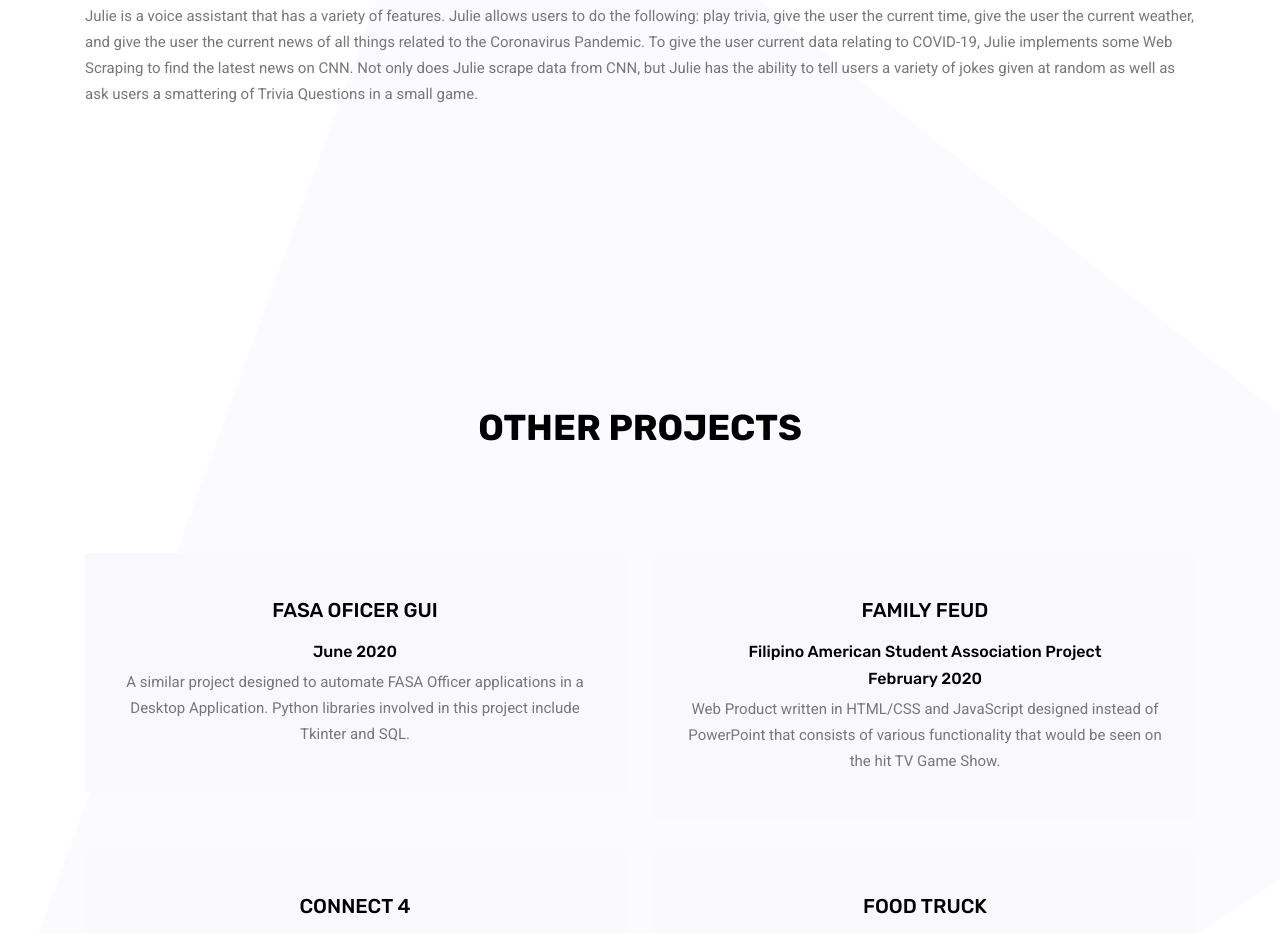
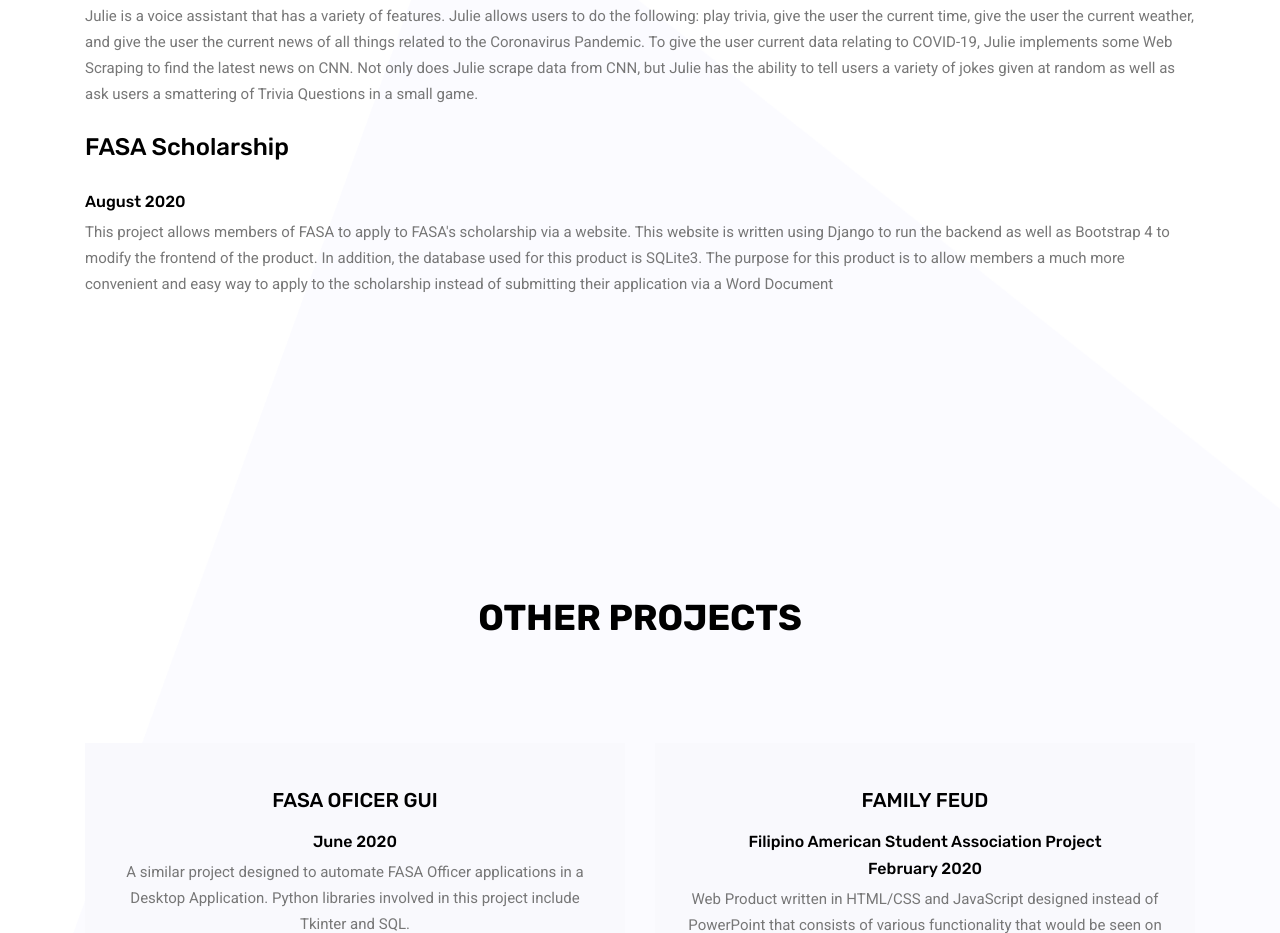
Before and after one commit to azach99/azach99.github.io, a plain HTML site: page portfolio.html in a window 1280 px wide. Shown: the part 3100-4033 px from the top of the page. Drawn offline with Linux system fonts and the light colour scheme.

Commit message:
adding content

```diff
--- a/portfolio.html
+++ b/portfolio.html
@@ -143,6 +143,14 @@
 			</p>
 			<br>
             </div>
+            <div class="container">
+			<h3 class="text-heading title_color">FASA Scholarship</h3>
+			<h5>August 2020</h5>
+			<p class="sample-text">
+				This project allows members of FASA to apply to FASA's scholarship via a website. This website is written using Django to run the backend as well as Bootstrap 4 to modify the frontend of the product. In addition, the database used for this product is SQLite3. The purpose for this product is to allow members a much more convenient and easy way to apply to the scholarship instead of submitting their application via a Word Document
+			</p>
+			<br>
+            </div>
 		</div>
 	</section>
 
```
Also changed, not shown: about.html (+1 -1 lines).
